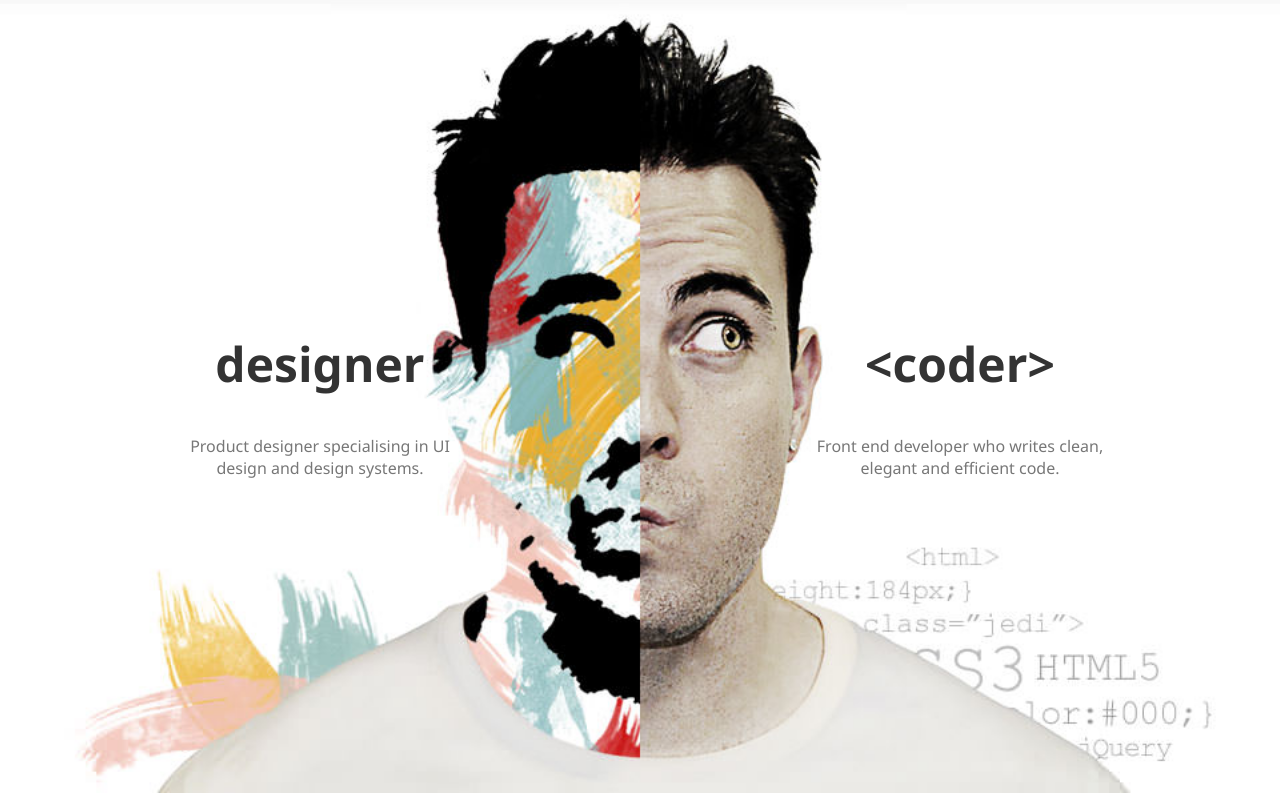
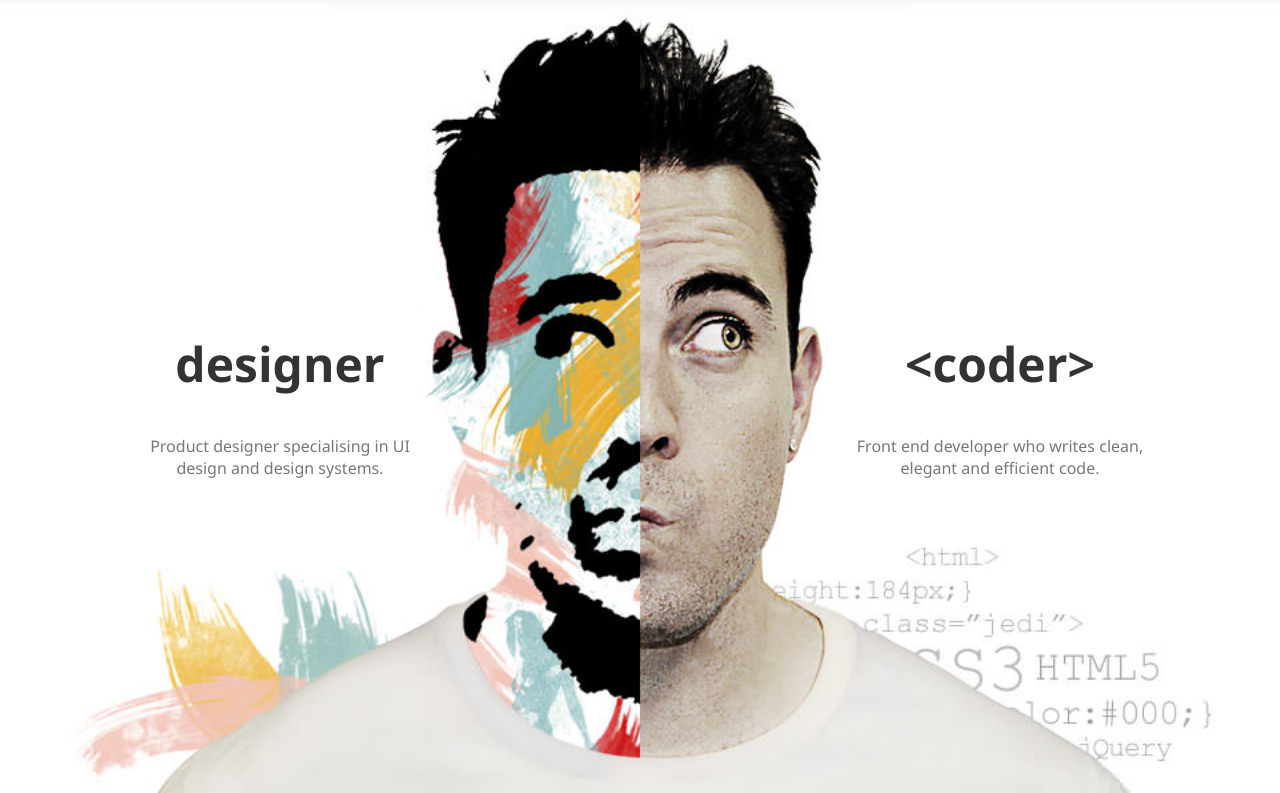
Before and after one commit to Khushi1692/animation, a plain HTML site: page index.html in a window 1280 px wide. Shown: the part 72-865 px from the top of the page. Drawn offline with Linux system fonts and the light colour scheme.

Commit message:
changes in logo page and img

```diff
--- a/index.js
+++ b/index.js
@@ -4,9 +4,9 @@ const coder = document.getElementById("coder");
 const designer = document.getElementById("designer");
 const faceImg = document.getElementById("face-img");
 
-const defaultImg = "assests/about.jpg";
-const designerImg = "assests/colored_face.png";
-const coderImg = "assests/simple_face.png"; // use different if needed
+const defaultImg = "assests/about1.png";
+const designerImg = "assests/colored_face1.png";
+const coderImg = "assests/simple_face1.png"; // use different if needed
 
 face.addEventListener("mousemove", (e) => {
   const faceRect = face.getBoundingClientRect();
--- a/style.css
+++ b/style.css
@@ -1,10 +1,18 @@
-body {
+/* General Reset & Scrollbar Fix */
+* {
+  box-sizing: border-box;
+}
+
+html, body {
   margin: 0;
   padding: 0;
   font-family: 'Segoe UI', sans-serif;
   background-color: #fff;
+  overflow: hidden;       /* Hide both horizontal and vertical scrollbars */
+  max-width: 100%;
 }
 
+/* Navbar */
 .navbar {
   display: flex;
   align-items: center;
@@ -45,13 +53,14 @@ body {
   margin-left: 30px;
   font-size: 25px;
   transition: color 0.3s ease;
-    gap:30px
+  gap: 30px;
 }
 
 .social-icons a:hover {
   color: #999;
 }
 
+/* Face Section */
 .face {
   position: relative;
   display: flex;
@@ -61,6 +70,7 @@ body {
   background: #fff;
   overflow: hidden;
 }
+
 .face-img {
   position: absolute;
   height: 100%;
@@ -69,6 +79,7 @@ body {
   z-index: 2;
   transition: opacity 0.5s ease;
 }
+
 .designer,
 .coder {
   position: absolute;
@@ -81,35 +92,36 @@ body {
   z-index: 3;
   text-align: center;
   transition: opacity 0.3s ease;
+
+
 }
+
 .designer {
   left: 0;
+  background-color: transparent;
 
-    background-color: transparent;
 }
 
 .coder {
   right: 0;
   background-color: transparent;
+}
+.coder .description {
+  margin-left: 80px;  /* Increase space from the face image */
+}
 
+.designer .description {
+  margin-right: 80px;  /* Optional: for symmetry */
 }
 
 .description {
   max-width: 300px;
 }
-  .designer h1 {
-    font-size: 48px;
-    color: #333;
-  }
 
+.designer h1,
 .coder h1 {
   font-size: 48px;
   color: #333;
-  }
-  .chevron-left,
-  .chevron-right {
-    color: #333;
-    font-weight: bold;
 }
 
 .description p {
@@ -118,6 +130,14 @@ body {
   margin-top: 10px;
 }
 
+/* Arrows */
+.chevron-left,
+.chevron-right {
+  color: #333;
+  font-weight: bold;
+}
+
+/* Animation for Top Text */
 .slide-from-top {
   transform: translateY(-100%);
   opacity: 0;
@@ -129,7 +149,7 @@ body {
   opacity: 1;
 }
 
-  /* Animation for text (left side) */
+/* Animation for Left Side */
 .slide-from-left {
   transform: translateX(-100%);
   opacity: 0;
@@ -141,7 +161,7 @@ body {
   opacity: 1;
 }
 
-/* Animation for image (right side) */
+/* Animation for Right Side */
 .slide-from-right {
   transform: translateX(100%);
   opacity: 0;
```
Also changed, not shown: assests/about1.png (added), assests/colored_face1.png (added), assests/simple_face1.png (added). Lines whose indentation alone changed are shown as unchanged.
